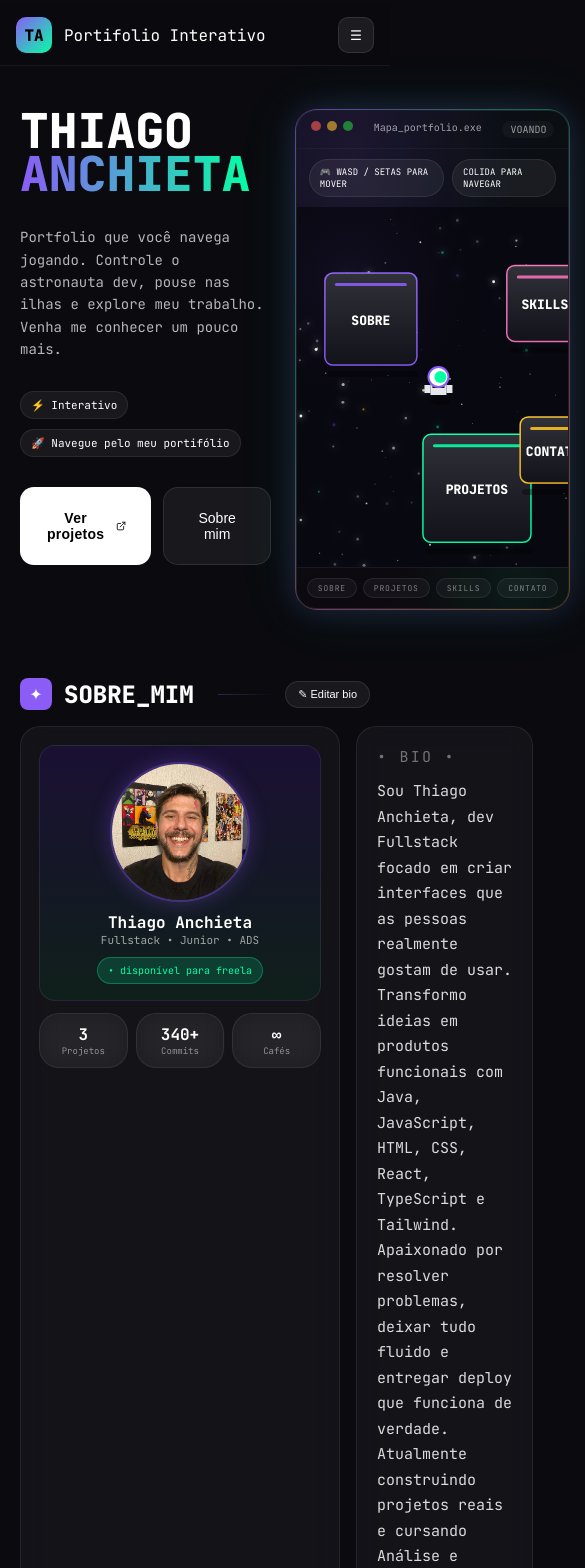
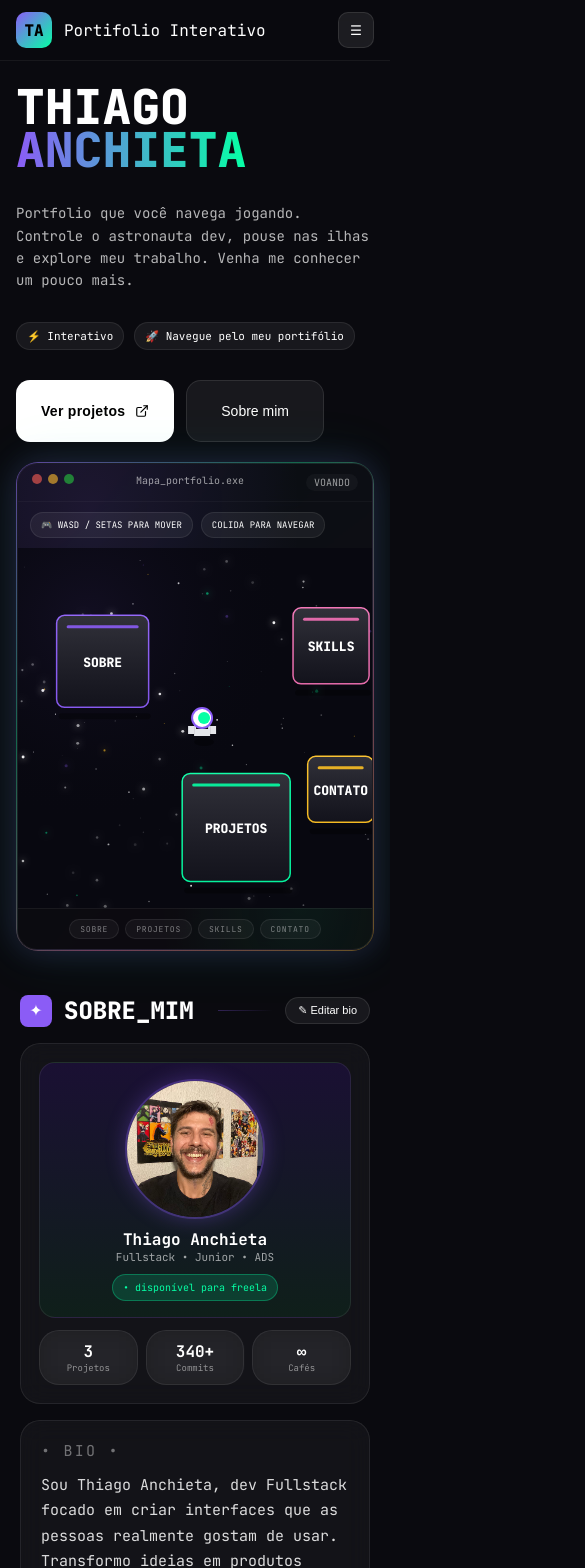
Before and after one commit to thiagoanchietapaiva-cloud/meu-portifolio-game, a React (Vite) app in the folder portfolio/: page / in a window 390 px wide. Shown: the top 1568 px of the page, 585 px wide, since content can reach past the window. Built offline with nearby package versions, Linux system fonts and the light colour scheme.

Commit message:
fix: responsivo real, desktop intacto

```diff
--- a/portfolio/src/App.jsx
+++ b/portfolio/src/App.jsx
@@ -280,10 +280,10 @@ export default function App() {
         }
       `}</style>
 
-      <header style={{ display: "flex", justifyContent: "space-between", alignItems: "center", padding: "14px 28px", borderBottom: "1px solid rgba(255,255,255,0.06)", position: "sticky", top: 5, background: "rgba(10,10,15,0.85)", backdropFilter: "blur(12px)", zIndex: 50 }}>
+      <header style={{ display: "flex", justifyContent: "space-between", alignItems: "center", padding: isMobile ? "12px 16px" : "14px 28px", borderBottom: "1px solid rgba(255,255,255,0.06)", position: "sticky", top: 0, background: "rgba(10,10,15,0.85)", backdropFilter: "blur(12px)", zIndex: 50 }}>
         <div style={{ display: "flex", alignItems: "center", gap: 12 }}><div style={{ width: 36, height: 36, borderRadius: 10, background: "linear-gradient(135deg,#8b5cf6,#06ffa5)", display: "grid", placeItems: "center", fontWeight: 800, color: "#000" }}>TA</div>Portifolio Interativo</div>
-        <nav className="header-nav-desktop" style={{ display: "flex", gap: 30, fontSize: 20, alignItems: "center" }}><a href="#sobre" style={{ color: "#fff", textDecoration: "none" }}> SOBRE</a><a href="#projetos" style={{ color: "#fff", textDecoration: "none" }}> PROJETOS</a><a href="#skills" style={{ color: "#fff", textDecoration: "none" }}> SKILLS</a><a href="#contato" style={{ color: "#fff", textDecoration: "none" }}> CONTATO</a><button onClick={() => document.getElementById("jogo")?.scrollIntoView({ behavior: "smooth", block: "center" })} style={{ padding: "8px 16px", borderRadius: 20, background: "#fff", color: "#000", fontWeight: 700, border: "none", cursor: "pointer", transition: "all 0.25s cubic-bezier(0.34,1.56,0.64,1)" }} className="btn-jogar">🎮 JOGAR</button></nav>
-        <button className="mobile-menu-btn" onClick={()=>setMobileMenu(!mobileMenu)} style={{ width:36, height:36, borderRadius:10, background:"rgba(255,255,255,0.08)", border:"1px solid rgba(255,255,255,0.1)", color:"#fff", display:"none", placeItems:"center" }}>{mobileMenu ? "✕" : "☰"}</button>
+        <nav className="header-nav-desktop" style={{ display: isMobile ? "none" : "flex", gap: 30, fontSize: 20, alignItems: "center" }}><a href="#sobre" style={{ color: "#fff", textDecoration: "none" }}> SOBRE</a><a href="#projetos" style={{ color: "#fff", textDecoration: "none" }}> PROJETOS</a><a href="#skills" style={{ color: "#fff", textDecoration: "none" }}> SKILLS</a><a href="#contato" style={{ color: "#fff", textDecoration: "none" }}> CONTATO</a><button onClick={() => document.getElementById("jogo")?.scrollIntoView({ behavior: "smooth", block: "center" })} style={{ padding: "8px 16px", borderRadius: 20, background: "#fff", color: "#000", fontWeight: 700, border: "none", cursor: "pointer", transition: "all 0.25s cubic-bezier(0.34,1.56,0.64,1)" }} className="btn-jogar">🎮 JOGAR</button></nav>
+        <button className="mobile-menu-btn" onClick={()=>setMobileMenu(!mobileMenu)} style={{ width:36, height:36, borderRadius:10, background:"rgba(255,255,255,0.08)", border:"1px solid rgba(255,255,255,0.1)", color:"#fff", display: isMobile ? "grid" : "none", placeItems:"center" }}>{mobileMenu ? "✕" : "☰"}</button>
       </header>
       {mobileMenu && (
         <div style={{ position:"fixed", top:60, left:0, right:0, background:"rgba(10,10,15,0.98)", zIndex:49, padding:16, display:"flex", flexDirection:"column", gap:10, borderBottom:"1px solid rgba(255,255,255,0.08)" }}>
@@ -295,7 +295,7 @@ export default function App() {
         </div>
       )}
 
-      <section style={{ maxWidth: 1200, margin: "0 auto", padding: "48px 20px", display: "grid", gridTemplateColumns: "1.15fr 0.85fr", gap: 24, alignItems: "start" }}>
+      <section style={{ maxWidth: 1200, margin: "0 auto", padding: isMobile ? "24px 16px" : "48px 20px", display: "grid", gridTemplateColumns: isMobile ? "1fr" : "1.15fr 0.85fr", gap: isMobile ? 20 : 24, alignItems: "start" }}>
         <div>
           <h1 className="nome-hover" style={{ fontSize: "clamp(48px,6vw,84px)", lineHeight: 0.9, fontWeight: 800 }}>THIAGO<br /><span style={{ background: "linear-gradient(90deg,#8b5cf6,#06ffa5)", WebkitBackgroundClip: "text", WebkitTextFillColor: "transparent" }}>ANCHIETA</span></h1>
           <p style={{ opacity: 0.7, marginTop: 30, lineHeight: 1.6, fontSize: 14, maxWidth: 420 }}>Portfolio que você navega jogando. Controle o astronauta dev, pouse nas ilhas e explore meu trabalho. Venha me conhecer um pouco mais.</p>
@@ -322,7 +322,7 @@ export default function App() {
 
       <section id="sobre" style={{ maxWidth: 1200, margin: "0 auto", padding: "20px 20px" }}>
         <div style={{ display: "flex", alignItems: "center", gap: 12, marginBottom: 16 }}><div style={{ width: 32, height: 32, borderRadius: 8, background: "#8b5cf6", display: "grid", placeItems: "center" }}>✦</div><h2 style={{ fontSize: 24, fontWeight: 800 }}>SOBRE_MIM</h2><div style={{ flex: 1, height: 1, background: "linear-gradient(90deg,rgba(139,92,246,0.3),transparent)", marginLeft: 12 }} /><button onClick={() => setEditingBio(!editingBio)} style={{ padding: "6px 12px", borderRadius: 20, background: "rgba(255,255,255,0.06)", border: "1px solid rgba(255,255,255,0.1)", color: "#fff", fontSize: 11 }}>✎ Editar bio</button></div>
-        <div style={{ display: "grid", gridTemplateColumns: "320px 1fr", gap: 16 }}>
+        <div style={{ display: "grid", gridTemplateColumns: isMobile ? "1fr" : "320px 1fr", gap: 16 }}>
           <div className="glass" style={{ padding: 18, borderRadius: 20 }}>
             <div style={{ background: "linear-gradient(180deg,#1a1033,#0f1f1a)", borderRadius: 16, padding: 16, border: "1px solid rgba(255,255,255,0.08)", textAlign: "center" }}>
               <img src={fotoThiago} alt="Thiago Anchieta" style={{ width: 140, height: 140, borderRadius: "50%", objectFit: "cover", margin: "0 auto", display: "block", border: "2px solid rgba(139,92,246,0.4)", boxShadow: "0 0 20px rgba(139,92,246,0.3)" }} />
@@ -345,7 +345,7 @@ export default function App() {
 
       <section id="projetos" style={{ maxWidth: 1200, margin: "0 auto", padding: "20px 20px" }}>
         <div style={{ display: "flex", alignItems: "center", gap: 12, marginBottom: 16 }}><div style={{ width: 32, height: 32, borderRadius: 8, background: "#06ffa5", display: "grid", placeItems: "center", color: "#000" }}>&lt;/&gt;</div><h2 style={{ fontSize: 24, fontWeight: 800 }}>PROJETOS</h2><div style={{ flex: 1, height: 1, background: "linear-gradient(90deg,rgba(6,255,165,0.3),transparent)", marginLeft: 12 }} /></div>
-        <div style={{ display: "grid", gridTemplateColumns: "repeat(3,1fr)", gap: 14 }}>
+        <div style={{ display: "grid", gridTemplateColumns: isMobile ? "1fr" : "repeat(3,1fr)", gap: 14 }}>
           {PROJECTS.map(p => (
             <div key={p.id} className="glass project-card" style={{ padding: 18 }}>
               <div style={{ display: "flex", justifyContent: "space-between", alignItems: "center" }}>
@@ -368,7 +368,7 @@ export default function App() {
 
       <section id="skills" style={{ maxWidth: 1200, margin: "0 auto", padding: "20px 20px" }}>
         <div style={{ display: "flex", alignItems: "center", gap: 12, marginBottom: 16 }}><div style={{ width: 32, height: 32, borderRadius: 8, background: "#f472b6", display: "grid", placeItems: "center", color: "#000" }}>⚡</div><h2 style={{ fontSize: 24, fontWeight: 800 }}>SKILLS</h2><div style={{ flex: 1, height: 1, background: "linear-gradient(90deg,rgba(244,114,182,0.3),transparent)", marginLeft: 12 }} /></div>
-        <div className="glass" style={{ padding: 16, display: "grid", gridTemplateColumns: "repeat(4,1fr)", gap: 12 }}>
+        <div className="glass" style={{ padding: 16, display: "grid", gridTemplateColumns: isMobile ? "repeat(2,1fr)" : "repeat(4,1fr)", gap: 12 }}>
           {SKILLS.map(s => (
             <div key={s.name} className="glass skill-orb-card" style={{ padding: 14, '--skill-color': s.color, '--skill-color-soft': `${s.color}55` }}>
               <div style={{ display: "flex", justifyContent: "space-between" }}><div style={{ width: 36, height: 36, borderRadius: 10, background: `${s.color}20`, border: `1px solid ${s.color}40`, display: "grid", placeItems: "center", color: s.color, fontWeight: 700, fontSize: 12 }}>{s.icon}</div><span style={{ fontSize: 10, padding: "11px 8px", borderRadius: 20, background: "rgba(255,255,255,0.06)" }}>{s.level}%</span></div>
@@ -381,10 +381,10 @@ export default function App() {
 
             <section id="contato" style={{ maxWidth: 1200, margin: "0 auto", padding: "20px 20px 60px" }}>
         <div style={{ display: "flex", alignItems: "center", gap: 12, marginBottom: 16 }}><div style={{ width: 32, height: 32, borderRadius: 8, background: "#fbbf24", display: "grid", placeItems: "center", color: "#000" }}>✉</div><h2 style={{ fontSize: 24, fontWeight: 800 }}>CONTATO</h2><div style={{ flex: 1, height: 1, background: "linear-gradient(90deg,rgba(251,191,36,0.3),transparent)", marginLeft: 12 }} /><span style={{ fontSize: 10, opacity: 0.4 }}>EASTER EGG: digite "dev"</span></div>
-        <div style={{ display: "grid", gridTemplateColumns: "1.2fr 0.8fr", gap: 16 }}>
+        <div style={{ display: "grid", gridTemplateColumns: isMobile ? "1fr" : "1.2fr 0.8fr", gap: 16 }}>
           <div className="glass" style={{ padding: 18 }}>
             <div style={{ fontSize: 10, letterSpacing: "0.15em", opacity: 0.4, marginBottom: 12 }}>FORMULÁRIO • FUNCIONANDO</div>
-            <div style={{ display: "grid", gridTemplateColumns: "1fr 1fr", gap: 10 }}>
+            <div style={{ display: "grid", gridTemplateColumns: isMobile ? "1fr" : "1fr 1fr", gap: 10 }}>
               <input
                 placeholder="Seu nome"
                 value={formData.nome}
```
